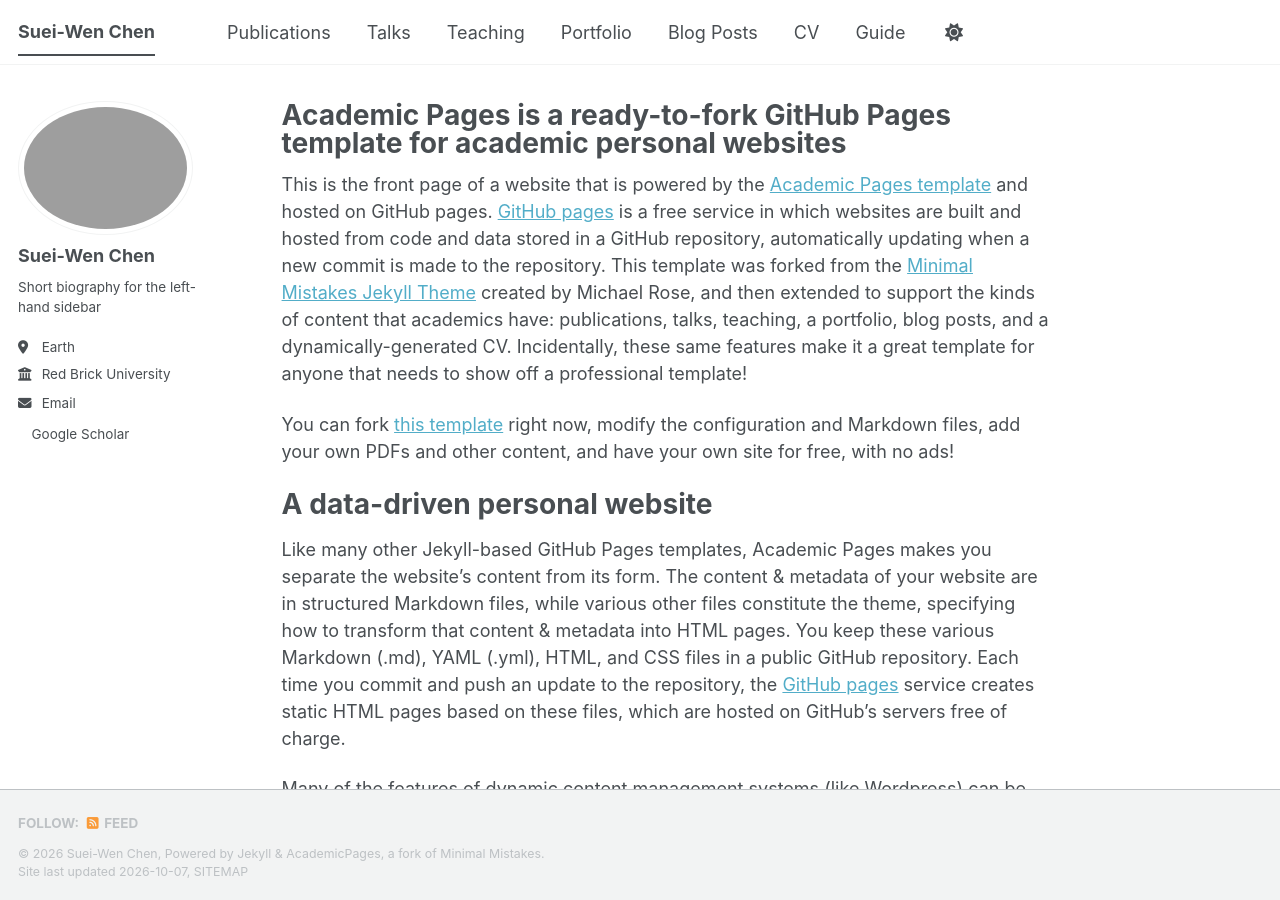
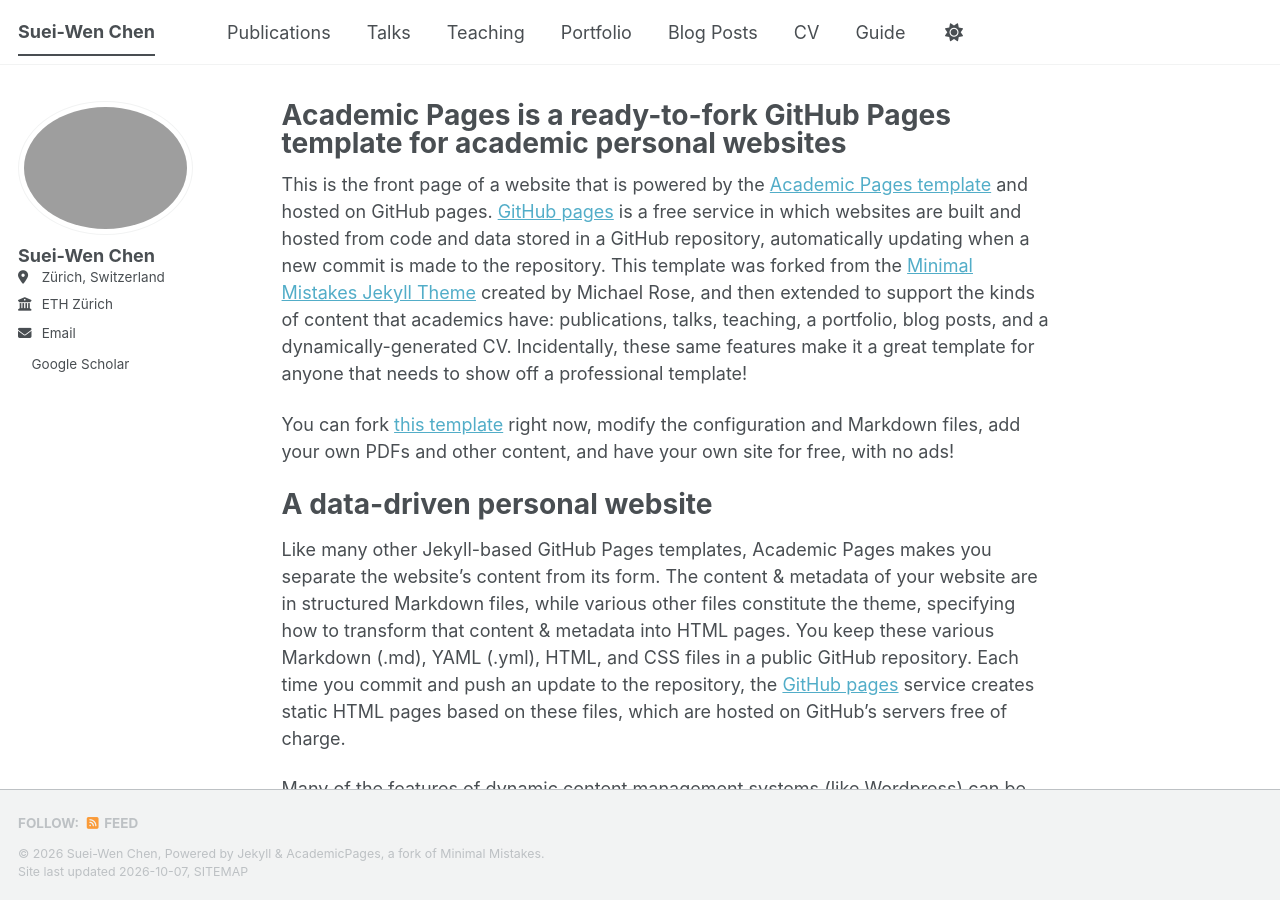
Before and after one commit to SueiWenChen/sueiwenchen.github.io, a Jekyll site: the page built from _pages/about.md, in a window 1280 px wide and 900 px high. Built offline with Jekyll 4.4.1, drawn with Linux system fonts in a browser that asks for light colours; a style sheet for code colours, icons or effects is not loaded.

Commit message:
added stuff

```diff
--- a/_config.yml
+++ b/_config.yml
@@ -26,11 +26,11 @@ author:
   avatar           : "profile.png"
   name             : "Suei-Wen Chen"
   pronouns         : # example: "she/her"
-  bio              : "Short biography for the left-hand sidebar"
-  location         : "Earth"
-  employer         : "Red Brick University"
+  bio              : # "Short biography for the left-hand sidebar"
+  location         : "Zürich, Switzerland"
+  employer         : "ETH Zürich"
   uri              : # URL
-  email            : "none@example.org"
+  email            : "sueiwen.chen@gmail.com"
 
   # Academic websites
   academia         : # URL
```
Also changed, not shown: images/_profile.png (added), 1 other file.
